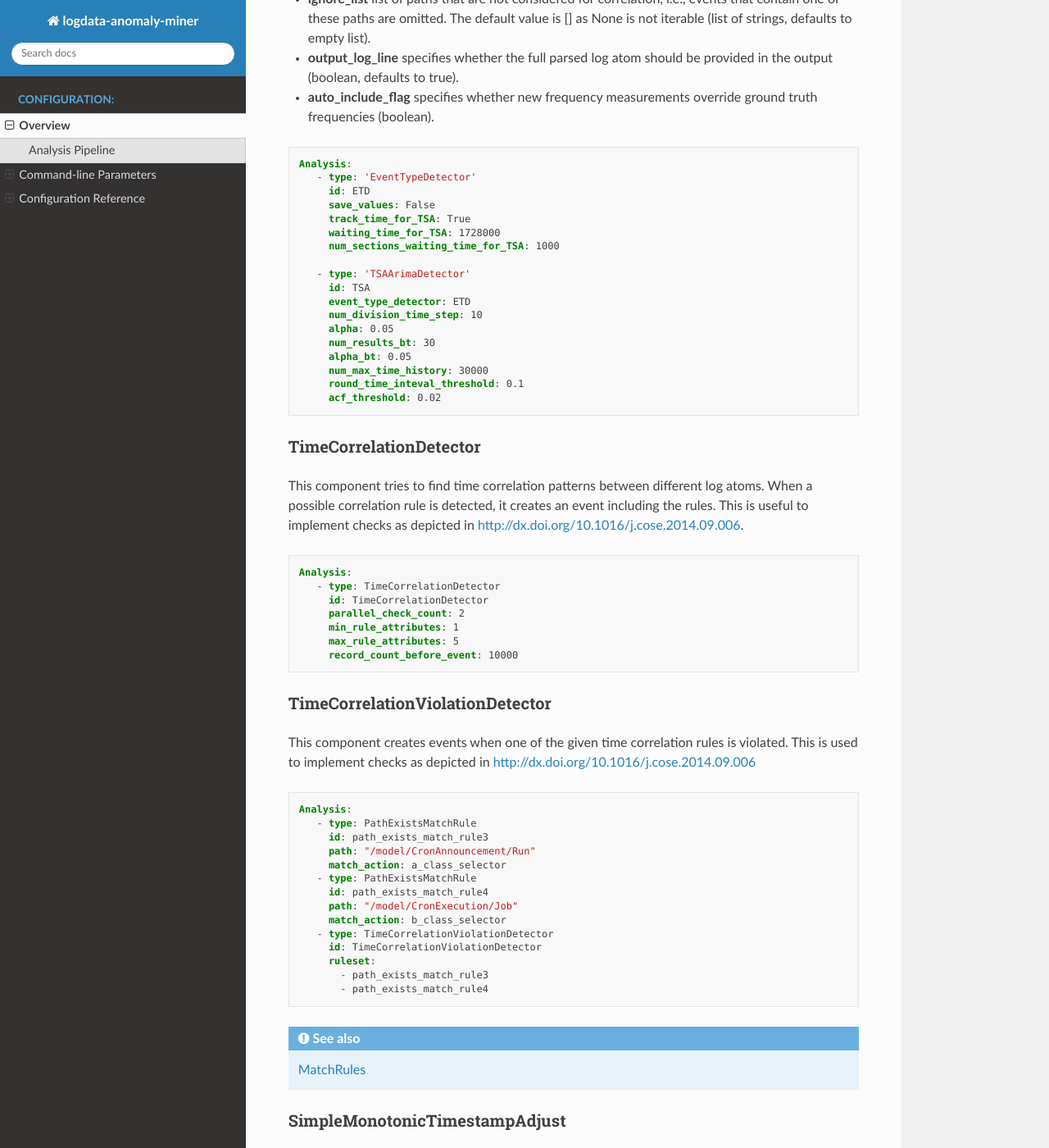
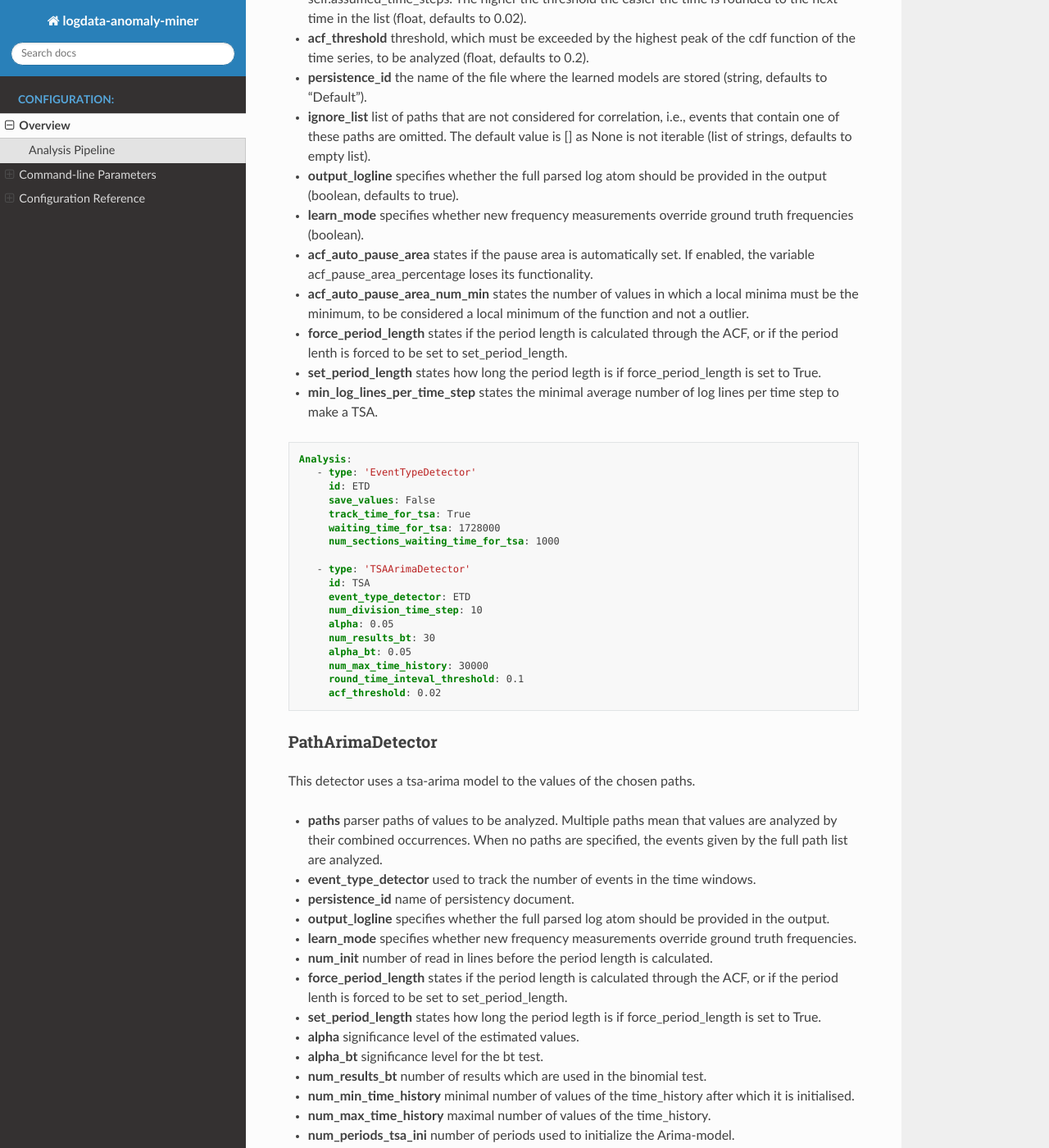
Before and after one commit to ait-aecid/logdata-anomaly-miner, a Sphinx documentation site: the page built from docs/CONFIGURATION.rst, in a window 1280 px wide and 1400 px high, scrolled down 41987 px. Shown: the whole window at 82% size. Built offline with Sphinx 7.4.7 and the Read the Docs theme 2.0.0, drawn with Linux system fonts in a browser that asks for light colours; pages that are not in the unit, such as notebooks, are missing from menus; some of the changed text lies outside the part shown.

Commit message:
Added the PathArimaDetector and updated the documentation.

```diff
--- a/docs/CONFIGURATION.rst
+++ b/docs/CONFIGURATION.rst
@@ -1404,16 +1404,19 @@ This module defines an detector for event and value sequences. The concept is ba
 EventTypeDetector
 ~~~~~~~~~~~~~~~~~
 
-This component serves as a basis for the VariableTypeDetector, VariableCorrelationDetector and TSAArimaDetector. It saves a list of the values to the single paths and tracks the time for the TSAArimaDetector.
+This component serves as a basis for the VariableTypeDetector, VariableCorrelationDetector, TSAArimaDetector and PathArimaDetector. It saves a list of the values to the single paths and tracks the time for the TSAArimaDetector.
 
 * **paths** parser paths of values to be analyzed (list of strings, defaults to empty list).
+* **id_path_list** list of strings that specify group identifiers for which alphabets should be learned (list of strings, defaults to empty list).
+* **allow_missing_id** specifies whether log atoms without id path should be omitted (only if id path is set).
+* **allowed_id_tuples** list of the allowed id tuples. Log atoms with id tuples not in this list are not analyzed, when this list is not empty.
 * **persistence_id** the name of the file where the learned models are stored (string, defaults to "Default").
 * **max_num_vals** maximum number of lines in the value list before it is reduced (integer, defaults to 1500).
 * **min_num_vals** number of the values which the list is being reduced to (integer, defaults to 1000).
 * **save_values** if False the values of the paths are not saved for further analysis. The values are not needed for the TSAArimaDetector (boolean, defaults to True).
-* **track_time_for_TSA** states if time windows should be tracked for the time series analysis (boolean, defaults to False).
-* **waiting_time_for_TSA** time in seconds, until the time windows are being initialized (integer, defaults to 300 seconds).
-* **num_sections_waiting_time_for_TSA** number of sections of the initialization window (integer, defaults to 10).
+* **track_time_for_tsa** states if time windows should be tracked for the time series analysis (boolean, defaults to False).
+* **waiting_time_for_tsa** time in seconds, until the time windows are being initialized (integer, defaults to 300 seconds).
+* **num_sections_waiting_time_for_tsa** number of sections of the initialization window (integer, defaults to 10).
 
 .. code-block:: yaml
 
@@ -1421,11 +1424,9 @@ This component serves as a basis for the VariableTypeDetector, VariableCorrelati
         - type: 'EventTypeDetector'
           id: ETD
           save_values: False
-          track_time_for_TSA: True
-          waiting_time_for_TSA: 1728000
-          num_sections_waiting_time_for_TSA: 1000
-
-
+          track_time_for_tsa: True
+          waiting_time_for_tsa: 1728000
+          num_sections_waiting_time_for_tsa: 1000
 
 .. _HistogramAnalysis:
 
@@ -1793,7 +1794,7 @@ This detector analyzes the time intervals of the appearance of log_atoms. It sen
 * **allow_missing_values_flag** when set to True, the detector will also use matches, where one of the pathes from target_path_list does not refer to an existing parsed data object (boolean, defaults to True).
 * **ignore_list** list of paths that are not considered for correlation, i.e., events that contain one of these paths are omitted (string of lists, defaults to empty list).
 * **output_log_line** specifies whether the full parsed log atom should be provided in the output (boolean, defaults to true).
-* **auto_include_flag** specifies whether new frequency measurements override ground truth frequencies (boolean).
+* **learn_mode** specifies whether new frequency measurements override ground truth frequencies (boolean).
 * **time_window_length** length of the time window in seconds for which the appearances of log lines are identified with each other (integer, defaults to 86400).
 * **max_time_diff** maximal time difference in seconds for new times. If the difference of the new time to all previous times is greater than max_time_diff the new time is considered an anomaly (integer, defaults to 360).
 * **num_reduce_time_list** number of new time entries appended to the time list, before the list is being reduced (integer, defaults to 10).
@@ -1848,7 +1849,7 @@ This detector uses a tsa-arima model to track appearance frequencies of event li
 
 * **paths** at least one of the parser paths in this list needs to appear in the event to be analyzed (list of strings).
 * **event_type_detector** used to track the number of event lines in the time windows (string).
-* **acf_pause_area** states which area of the results of the ACF are not used to find the highest peak (float, defaults to 0.2).
+* **acf_pause_area_percentage** states which area of the results of the ACF are not used to find the highest peak (float, defaults to 0.2).
 * **build_sum_over_values** states if the sum of a series of counts is built before applying the TSA (boolean, defaults to false).
 * **num_periods_tsa_ini** Number of periods used to initialize the Arima-model (integer, defaults to 15).
 * **num_division_time_step** Number of divisions of the time window to calculate the time step (integer, defaults to 10).
@@ -1861,8 +1862,13 @@ This detector uses a tsa-arima model to track appearance frequencies of event li
 * **acf_threshold** threshold, which must be exceeded by the highest peak of the cdf function of the time series, to be analyzed (float, defaults to 0.2).
 * **persistence_id** the name of the file where the learned models are stored (string, defaults to "Default").
 * **ignore_list** list of paths that are not considered for correlation, i.e., events that contain one of these paths are omitted. The default value is [] as None is not iterable (list of strings, defaults to empty list).
-* **output_log_line** specifies whether the full parsed log atom should be provided in the output (boolean, defaults to true).
-* **auto_include_flag** specifies whether new frequency measurements override ground truth frequencies (boolean).
+* **output_logline** specifies whether the full parsed log atom should be provided in the output (boolean, defaults to true).
+* **learn_mode** specifies whether new frequency measurements override ground truth frequencies (boolean).
+* **acf_auto_pause_area** states if the pause area is automatically set. If enabled, the variable acf_pause_area_percentage loses its functionality.
+* **acf_auto_pause_area_num_min** states the number of values in which a local minima must be the minimum, to be considered a local minimum of the function and not a outlier.
+* **force_period_length** states if the period length is calculated through the ACF, or if the period lenth is forced to be set to set_period_length.
+* **set_period_length** states how long the period legth is if force_period_length is set to True.
+* **min_log_lines_per_time_step** states the minimal average number of log lines per time step to make a TSA.
 
 .. code-block:: yaml
 
@@ -1870,9 +1876,9 @@ This detector uses a tsa-arima model to track appearance frequencies of event li
         - type: 'EventTypeDetector'
           id: ETD
           save_values: False
-          track_time_for_TSA: True
-          waiting_time_for_TSA: 1728000
-          num_sections_waiting_time_for_TSA: 1000
+          track_time_for_tsa: True
+          waiting_time_for_tsa: 1728000
+          num_sections_waiting_time_for_tsa: 1000
 
         - type: 'TSAArimaDetector'
           id: TSA
@@ -1884,6 +1890,41 @@ This detector uses a tsa-arima model to track appearance frequencies of event li
           num_max_time_history: 30000
           round_time_inteval_threshold: 0.1
           acf_threshold: 0.02
+
+PathArimaDetector
+~~~~~~~~~~~~~~~~
+
+This detector uses a tsa-arima model to the values of the chosen paths.
+
+* **paths** parser paths of values to be analyzed. Multiple paths mean that values are analyzed by their combined occurrences. When no paths are specified, the events given by the full path list are analyzed.
+* **event_type_detector** used to track the number of events in the time windows.
+* **persistence_id** name of persistency document.
+* **output_logline** specifies whether the full parsed log atom should be provided in the output.
+* **learn_mode** specifies whether new frequency measurements override ground truth frequencies.
+* **num_init** number of read in lines before the period length is calculated.
+* **force_period_length** states if the period length is calculated through the ACF, or if the period lenth is forced to be set to set_period_length.
+* **set_period_length** states how long the period legth is if force_period_length is set to True.
+* **alpha** significance level of the estimated values.
+* **alpha_bt** significance level for the bt test.
+* **num_results_bt** number of results which are used in the binomial test.
+* **num_min_time_history** minimal number of values of the time_history after which it is initialised.
+* **num_max_time_history** maximal number of values of the time_history.
+* **num_periods_tsa_ini** number of periods used to initialize the Arima-model.
+
+.. code-block:: yaml
+
+     Analysis:
+        - type: "EventTypeDetector"
+          id: ETD
+
+        - type: 'PathArimaDetector'
+          id: PTSA
+          event_type_detector: ETD
+          paths: ["/model/model/val1", "/model/model/val2"]
+          num_init: 20
+          force_period_length: True
+          set_period_length: 15
+          num_periods_tsa_ini: 10
 
 TimeCorrelationDetector
 ~~~~~~~~~~~~~~~~~~~~~~~
@@ -2036,6 +2077,7 @@ This detector analyses each variable of the event_types by assigning them the im
 * **learn_mode** states, if found variable types are updated when a test fails.
 * **persistence_id**: the name of the file where the learned models are stored (string, defaults to "Default").
 * **event_type_detector** event_type_detector. Used to get the event numbers and values of the variables, etc.
+* **output_logline** specifies whether the full parsed log atom should be provided in the output (boolean, defaults to true).
 * **ignore_list** list of paths that are not considered for correlation, i.e., events that contain one of these paths are omitted.
 * **constraint_list** list of paths that the detector will be constrained to, i.e., other branches of the parser tree are ignored (list of strings, defaults to empty list).
 * **save_statistics** tracks the indicators and changed variable types, if set to True.
@@ -2071,6 +2113,18 @@ This detector analyses each variable of the event_types by assigning them the im
 * **num_ind_for_weights** number of indicators used in the calculation of the indicator weights.
 * **used_multinomial_test** states the used multinomial test. the value can be of the list ['MT', 'Approx', 'Chi'], where 'MT' means original MT, 'Approx' is the approximation with single BTs and 'Chi' is the ChisquareTest.
 
+.. code-block:: yaml
+
+     Analysis:
+        - type: 'EventTypeDetector'
+          id: ETD
+
+        - type: 'VariableTypeDetector'
+          event_type_detector: ETD
+          num_init: 200
+          num_update: 100
+          num_s_gof_values: 100
+
 .. _MatchRules:
 
 ----------
```
